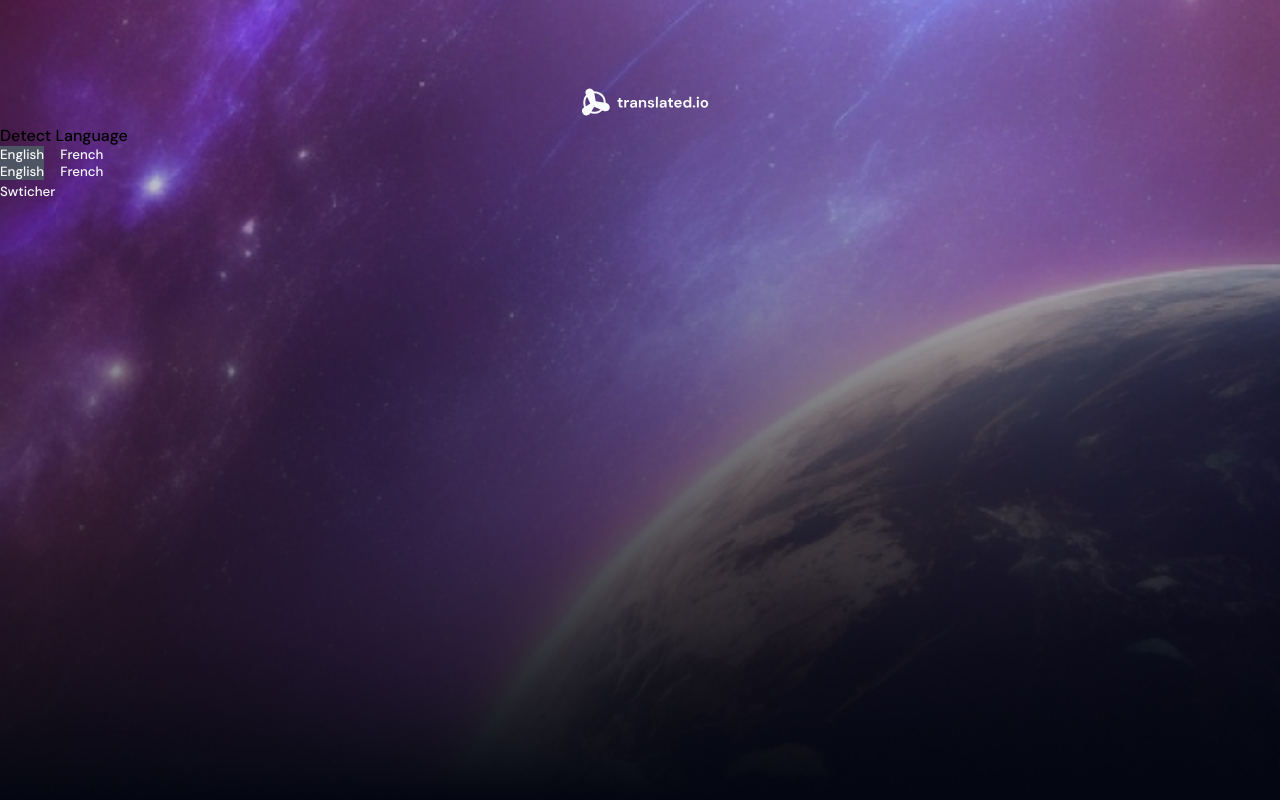
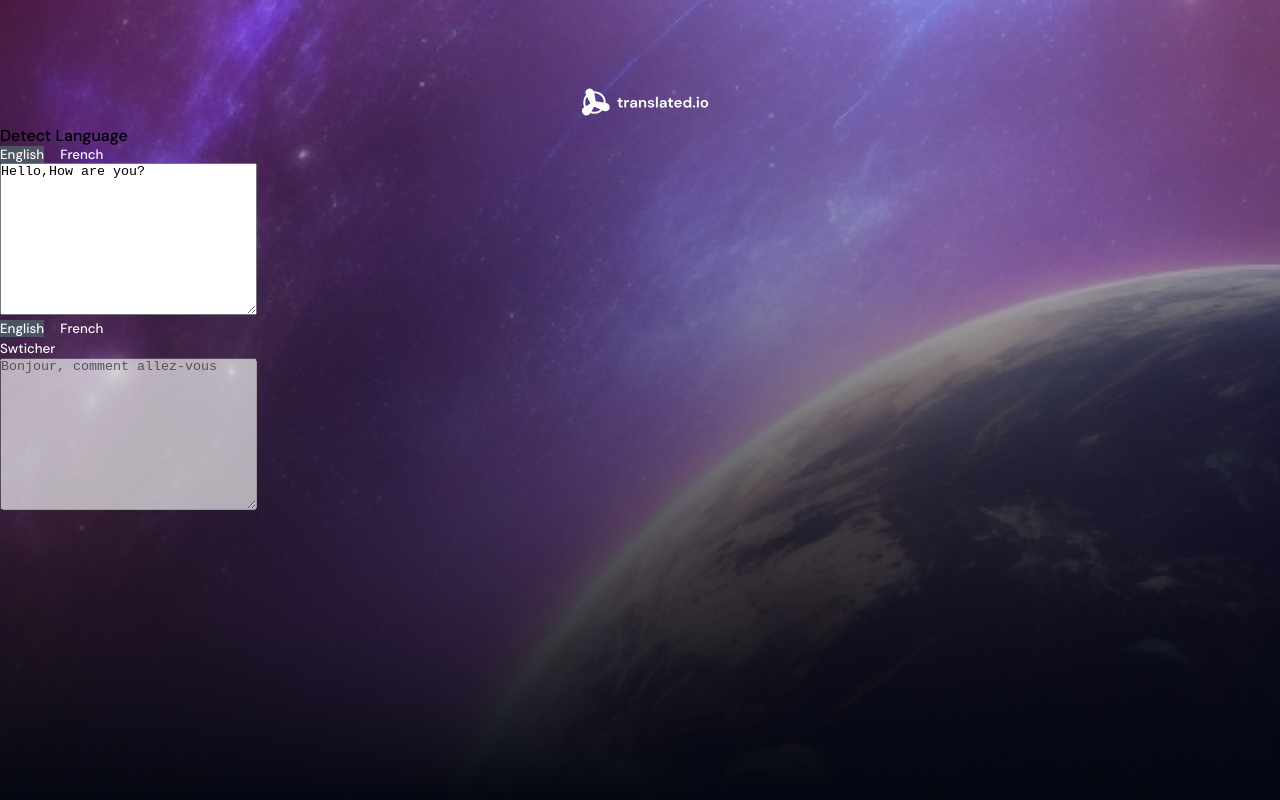
Before and after one commit to neshanth/devchallenge-translate-app, a React (Vite) app: page / in a window 1280 px wide. Built offline with nearby package versions, Linux system fonts and the light colour scheme.

Commit message:
added text area box on translate widget

```diff
--- a/src/App.jsx
+++ b/src/App.jsx
@@ -2,8 +2,10 @@ import Logo from "./components/Logo/Logo";
 import Translate from "./components/Translate/Translate";
 import TranslateOutput from "./components/TranslateOutput/TranslateOutput";
 import TranslateWidget from "./components/TranslateWidget/TranslateWidget";
+import { useState } from "react";
 
 const App = () => {
+  const [translatedOutputText, setTranslatedOutputText] = useState("Bonjour, comment allez-vous");
   return (
     <>
       <header className="header-logo">
@@ -11,7 +13,7 @@ const App = () => {
       </header>
       <main className="main">
         <Translate />
-        <TranslateOutput />
+        <TranslateOutput translatedOutputText={translatedOutputText} />
       </main>
     </>
   );
--- a/src/components/Translate/Translate.jsx
+++ b/src/components/Translate/Translate.jsx
@@ -3,12 +3,17 @@ import { useState } from "react";
 
 const Translate = () => {
   const [language, setLanguage] = useState("English");
+  const [text, setText] = useState("Hello,How are you?");
 
   const handleLanguageChange = (e, name) => {
     e.preventDefault();
     setLanguage(name);
   };
 
-  return <TranslateWidget language={language} handleLanguageChange={handleLanguageChange} />;
+  const handleTextChange = (e) => {
+    setText(e.target.value);
+  };
+
+  return <TranslateWidget language={language} handleTextChange={handleTextChange} text={text} handleLanguageChange={handleLanguageChange} />;
 };
 export default Translate;
--- a/src/components/TranslateOutput/TranslateOutput.jsx
+++ b/src/components/TranslateOutput/TranslateOutput.jsx
@@ -1,13 +1,13 @@
 import TranslateWidget from "../TranslateWidget/TranslateWidget";
 import { useState } from "react";
 
-const TranslateOutput = () => {
+const TranslateOutput = ({ translatedOutputText }) => {
   const [language, setLanguage] = useState("English");
   const handleLanguageChange = (e, name) => {
     e.preventDefault();
     setLanguage(name);
   };
 
-  return <TranslateWidget language={language} handleLanguageChange={handleLanguageChange} isTranslateOutput={true} />;
+  return <TranslateWidget language={language} text={translatedOutputText} handleLanguageChange={handleLanguageChange} isTranslateOutput={true} />;
 };
 export default TranslateOutput;
--- a/src/components/TranslateWidget/TranslateWidget.jsx
+++ b/src/components/TranslateWidget/TranslateWidget.jsx
@@ -1,7 +1,7 @@
 import "./translateWidget.scss";
 import { BUTTONS } from "../../utils/constants";
 const TranslateWidget = (props) => {
-  const { language, handleLanguageChange, isTranslateOutput = false } = props;
+  const { language, handleLanguageChange, isTranslateOutput = false, text, handleTextChange, translatedOutputText } = props;
   // const handleCopyText = () => {
   //   navigator.clipboard.writeText(text);
   // };
@@ -20,10 +20,10 @@ const TranslateWidget = (props) => {
         {isTranslateOutput && <button>Swticher</button>}
       </section>
 
-      {/* <div className="language-input">
-        <textarea value={text} name="" id="" cols="30" rows="10" onChange={(e) => setText(e.target.value)}></textarea>
+      <div className="language-input">
+        <textarea disabled={isTranslateOutput} value={text} name="language-input-textarea" id="" cols="30" rows="10" onChange={handleTextChange}></textarea>
       </div>
-      <div className="language-footer">
+      {/* <div className="language-footer">
         <div className="copy">
           <button onClick={handleCopyText}>Copy</button>
         </div>
```
